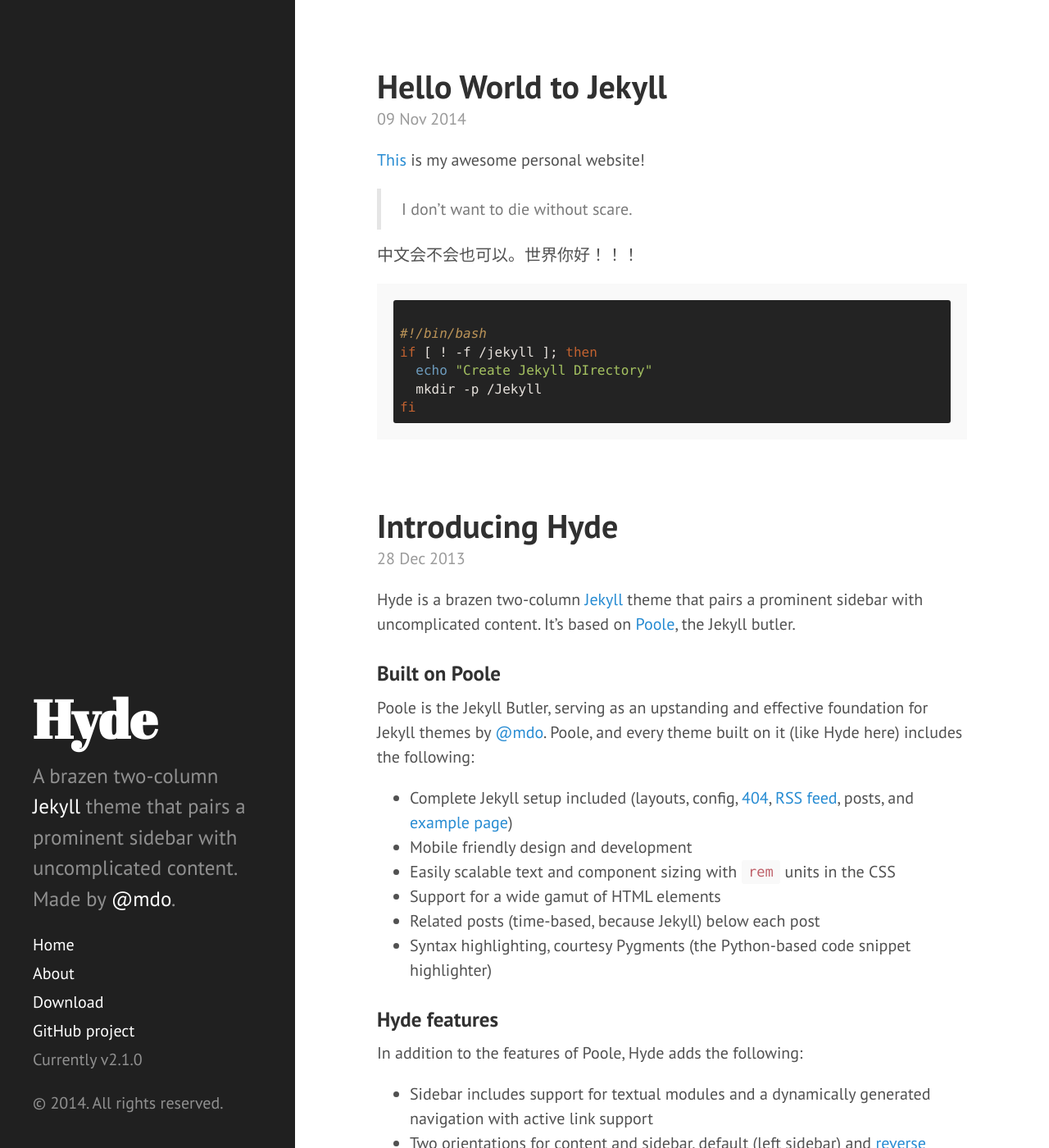
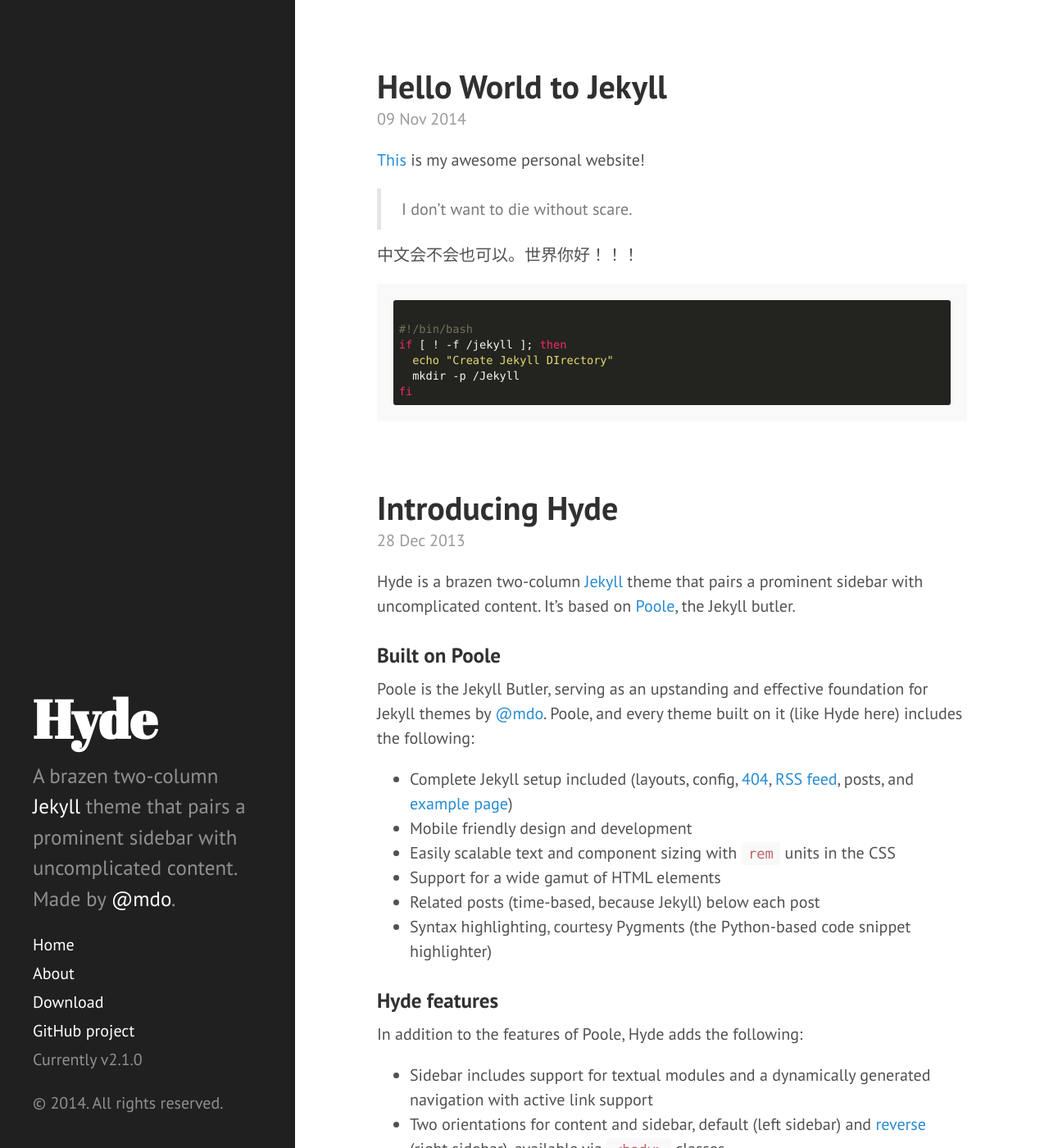
Before and after one commit to legatoo/legatoo.github.io, a Jekyll site: the page built from index.html, in a window 1280 px wide and 1400 px high. Shown: the whole window at 82% size. Built offline with Jekyll 4.4.1, drawn with Linux system fonts in a browser that asks for light colours; Markdown is read by kramdown in place of the engine named in the settings; the list of posts is cut into pages by our own code.

Commit message:
code highlight test

```diff
--- a/_config.yml
+++ b/_config.yml
@@ -11,8 +11,7 @@
 tagline:          'A Jekyll theme'
 description:      'A brazen two-column <a href="http://jekyllrb.com" target="_blank">Jekyll</a> theme that pairs a prominent sidebar with uncomplicated content. Made by <a href="https://twitter.com/mdo" target="_blank">@mdo</a>.'
 url:              http://hyde.getpoole.com
-# baseurl:          http://legatoo.github.io/
-baseurl:
+baseurl:          http://legatoo.github.io/
 
 author:
   name:           'Mark Otto'
--- a/_includes/head.html
+++ b/_includes/head.html
@@ -19,7 +19,7 @@
   <!-- <link rel="stylesheet" href="{{ site.baseurl }}public/css/syntax.css"> -->
   <link rel="stylesheet" href="{{ site.baseurl }}public/css/hyde.css">
   <link rel="stylesheet" href="http://fonts.googleapis.com/css?family=PT+Sans:400,400italic,700|Abril+Fatface">
-  <link rel="stylesheet" href="{{ site.baseurl }}highlight/styles/railscasts.css">
+  <link rel="stylesheet" href="{{ site.baseurl }}highlight/styles/monokai_sublime.css">
   <script src="{{ site.baseurl }}highlight/highlight.pack.js"></script>
   <script>hljs.initHighlightingOnLoad();</script>
 
--- a/public/css/poole.css
+++ b/public/css/poole.css
@@ -172,21 +172,21 @@
   word-wrap: break-word;
   background-color: #f9f9f9;
 }
-pre code {
+/*pre code {
   padding: 0;
   font-size: 100%;
   color: inherit;
   background-color: transparent;
-}
+}*/
 
 /* Pygments via Jekyll */
-.highlight {
+/*.highlight {
   margin-bottom: 1rem;
   border-radius: 4px;
 }
 .highlight pre {
   margin-bottom: 0;
-}
+}*/
 
 /* Gist via GitHub Pages */
 .gist .gist-file {
```
